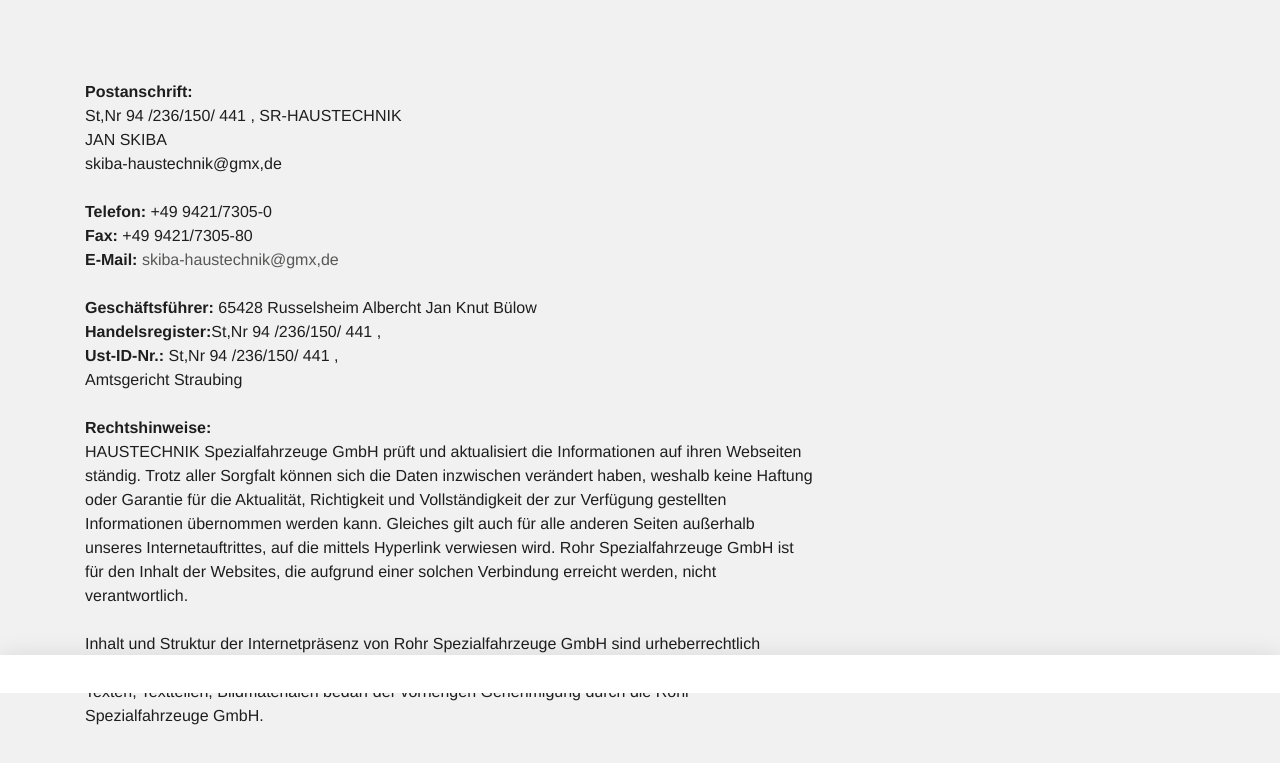
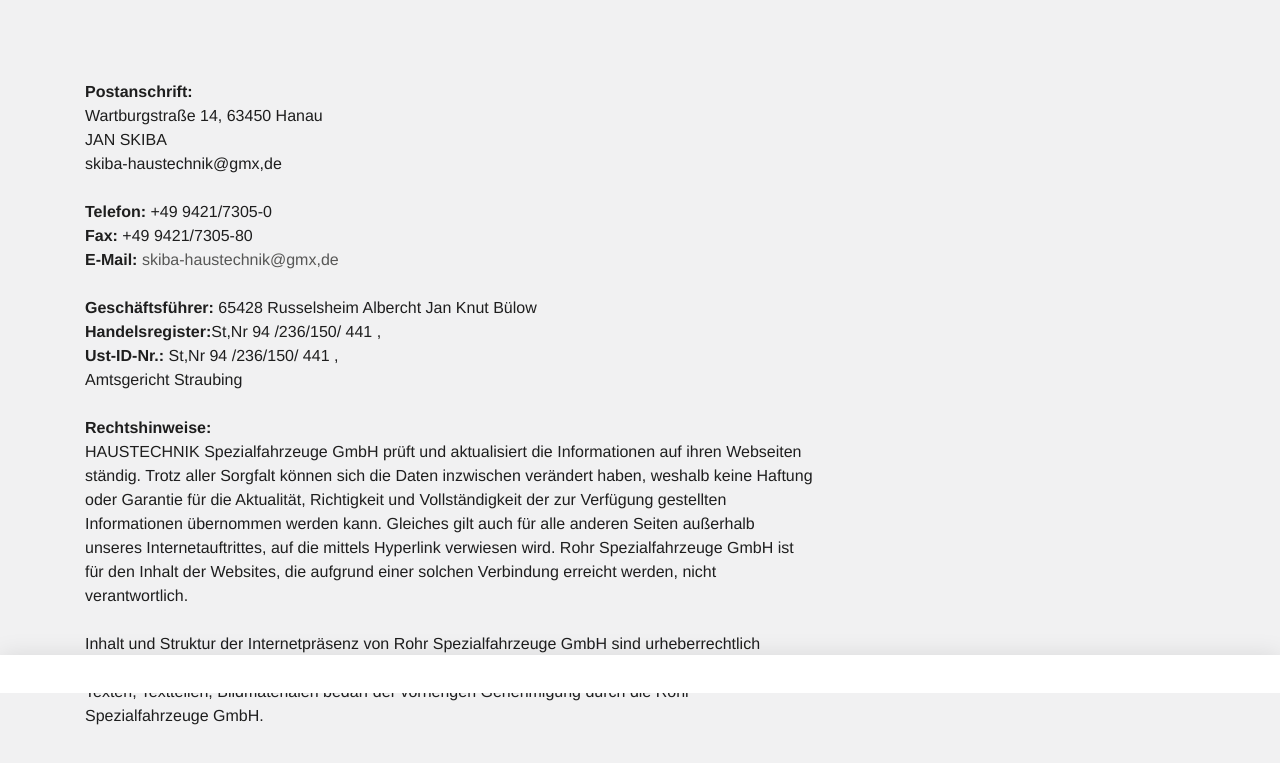
Before and after one commit to Heizung-Sanitaer/Sanitaer-Heizung-Zieger, a plain HTML site: page impressum.html in a window 1280 px wide. Shown: the part 107-870 px from the top of the page. Drawn offline with Linux system fonts and the light colour scheme; a script that the page names is missing.

Commit message:
Update impressum.html

```diff
--- a/impressum.html
+++ b/impressum.html
@@ -27,7 +27,7 @@ class="ie9"><![endif]--><!--[if (gt IE 9)|!(IE)]><!--><body><!--<![endif]-->
   <a href="index.html">startseite</a>
 
   Impressum</h2></div></div></div></div><div class="container slot-two-columns"><div class="row"><div class="col-xs-12 col-md-8">
-<a id="c8"></a><div class="content-text m-b-1"><div class="row"><div class="col-sm-12"><p class="bodytext"><strong>Postanschrift:</strong><br> St,Nr 94 /236/150/ 441 , SR-HAUSTECHNIK <br> JAN SKIBA<br> skiba-haustechnik@gmx,de</p><p class="bodytext">&nbsp;</p><p class="bodytext"><strong>Telefon:</strong> +49 9421/7305-0<br> <strong>Fax:</strong> +49 9421/7305-80<br> <strong>E-Mail:</strong> <a href="mailto:info@rohr-spezialfahrzeuge.com">skiba-haustechnik@gmx,de</a></p><p class="bodytext">&nbsp;</p><p class="bodytext"><strong>Geschäftsführer:</strong>  65428 Russelsheim Albercht Jan
+<a id="c8"></a><div class="content-text m-b-1"><div class="row"><div class="col-sm-12"><p class="bodytext"><strong>Postanschrift:</strong><br> Wartburgstraße 14, 63450 Hanau <br> JAN SKIBA<br> skiba-haustechnik@gmx,de</p><p class="bodytext">&nbsp;</p><p class="bodytext"><strong>Telefon:</strong> +49 9421/7305-0<br> <strong>Fax:</strong> +49 9421/7305-80<br> <strong>E-Mail:</strong> <a href="mailto:info@rohr-spezialfahrzeuge.com">skiba-haustechnik@gmx,de</a></p><p class="bodytext">&nbsp;</p><p class="bodytext"><strong>Geschäftsführer:</strong>  65428 Russelsheim Albercht Jan
   Knut Bülow
 
 
```
